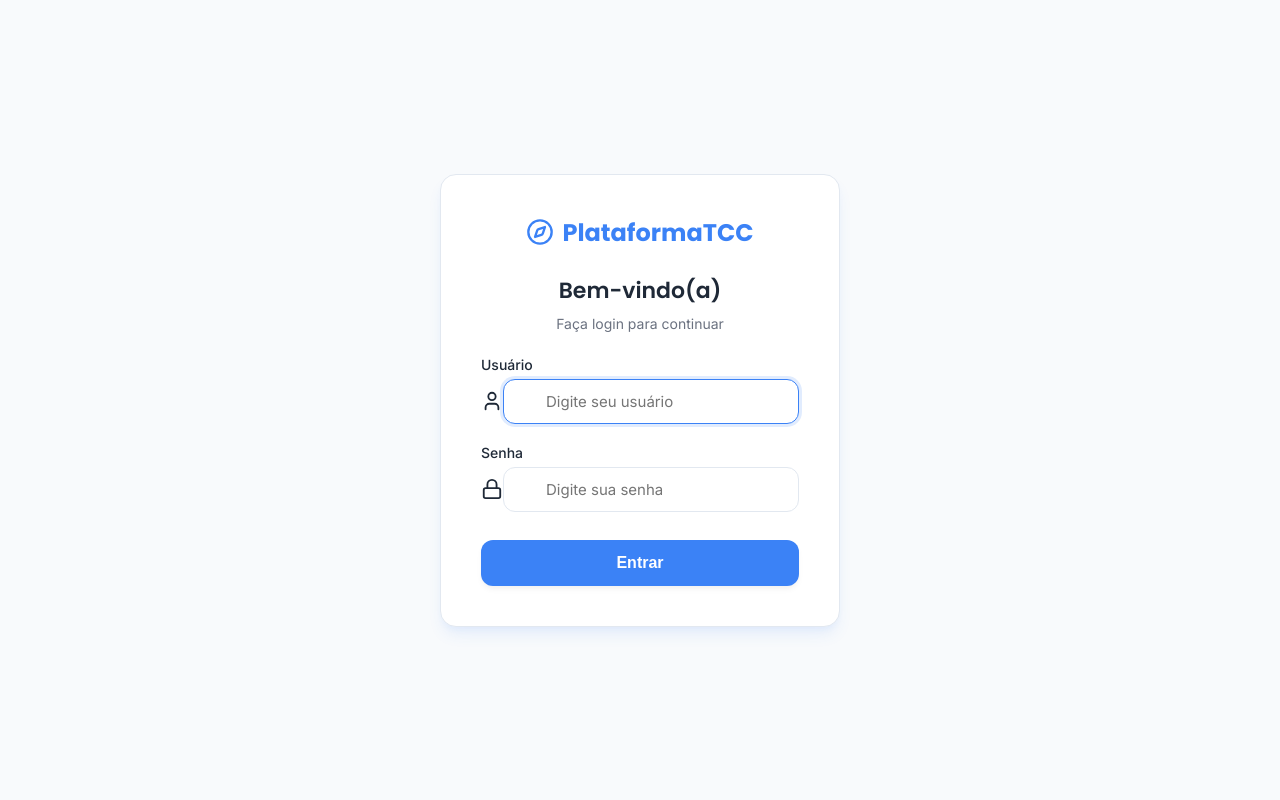
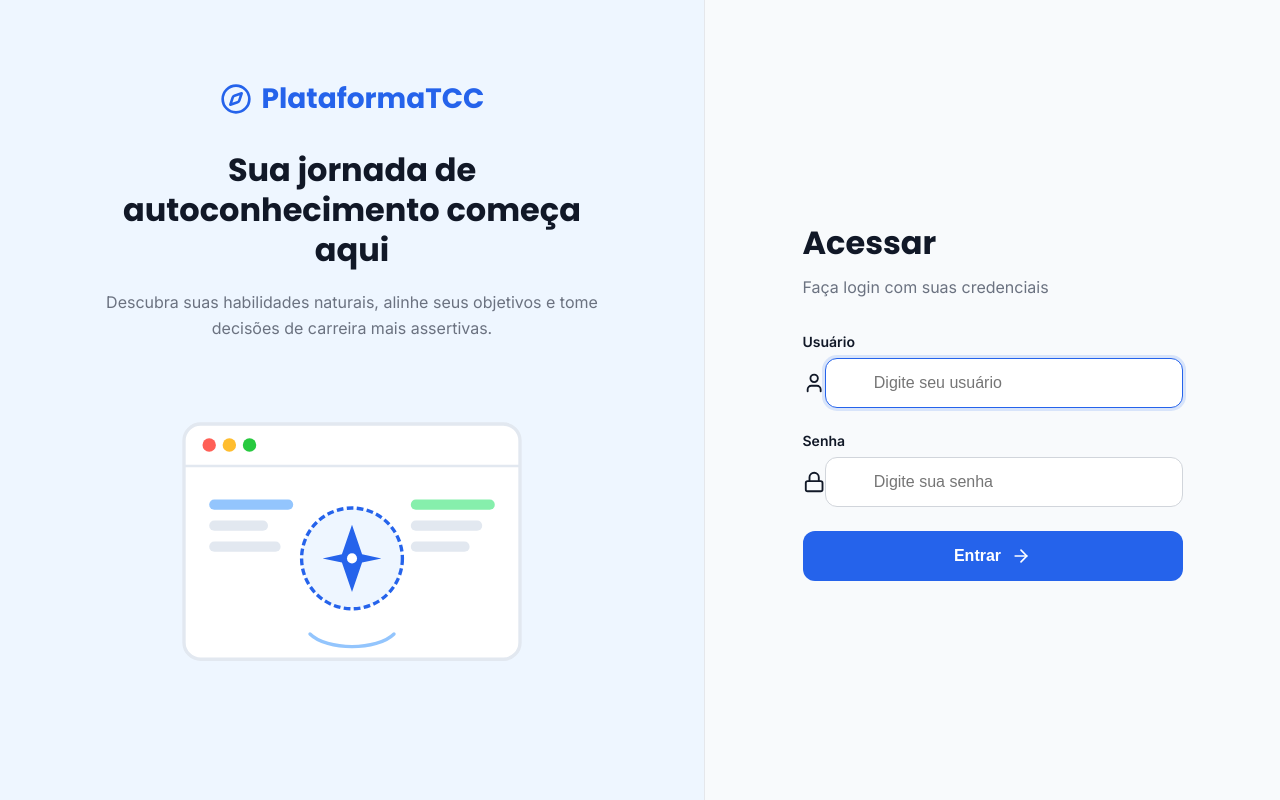
Before and after one commit to joicexds/PlataformaTCC, a Django app: page /login/ in a window 1280 px wide. Run offline with Django 4.2, Linux system fonts and the light colour scheme.

Commit message:
Atualizada tela de login para layout de duas colunas conforme tabela de especificações

```diff
--- a/templates/login.html
+++ b/templates/login.html
@@ -3,25 +3,24 @@
 <head>
     <meta charset="UTF-8">
     <meta name="viewport" content="width=device-width, initial-scale=1.0">
-    <title>Entrar - PlataformaTCC</title>
+    <title>Acessar Plataforma - PlataformaTCC</title>
     <!-- Fonts -->
     <link rel="preconnect" href="https://fonts.googleapis.com">
     <link rel="preconnect" href="https://fonts.gstatic.com" crossorigin>
-    <link href="https://fonts.googleapis.com/css2?family=Inter:wght@300;400;500;600&family=Poppins:wght@400;500;600;700&display=swap" rel="stylesheet">
+    <link href="https://fonts.googleapis.com/css2?family=Inter:wght@300;400;500;600&family=Poppins:wght@600;700&display=swap" rel="stylesheet">
 
     <style>
         :root {
-            --bg-primary: #F8FAFC;
-            --bg-secondary: #EEF6FF;
-            --color-primary: #3B82F6;
-            --color-primary-hover: #2563EB;
-            --text-primary: #1F2937;
+            --bg-main: #F8FAFC;
+            --bg-institucional: #EEF6FF;
+            --color-primary: #2563EB;
+            --color-primary-hover: #1D4ED8;
+            --text-primary: #111827;
             --text-secondary: #6B7280;
-            --color-danger: #EF4444;
+            --border-color: #D1D5DB;
+            --color-danger: #B91C1C;
             --color-danger-bg: #FEE2E2;
-            --border-light: #E2E8F0;
-            --shadow-soft: 0 4px 6px -1px rgba(0, 0, 0, 0.05), 0 2px 4px -1px rgba(0, 0, 0, 0.02);
-            --shadow-medium: 0 10px 15px -3px rgba(59, 130, 246, 0.1), 0 4px 6px -2px rgba(59, 130, 246, 0.05);
+            --shadow-soft: 0 4px 6px -1px rgba(0, 0, 0, 0.05);
         }
 
         * {
@@ -32,62 +31,124 @@
 
         body {
             font-family: 'Inter', sans-serif;
-            background-color: var(--bg-primary);
+            background-color: var(--bg-main);
             color: var(--text-primary);
+            min-height: 100vh;
             display: flex;
+            overflow-x: hidden;
+        }
+
+        /* Two-Column Grid Layout */
+        .login-wrapper {
+            display: flex;
+            width: 100%;
+            min-height: 100vh;
+        }
+
+        /* 55% Institutional / Left Column */
+        .column-presentation {
+            width: 55%;
+            background-color: var(--bg-institucional);
+            display: flex;
+            flex-direction: column;
             justify-content: center;
             align-items: center;
-            min-height: 100vh;
-            padding: 20px;
+            padding: 60px;
+            text-align: center;
+            position: relative;
         }
 
-        .login-card {
-            background-color: #FFFFFF;
-            border-radius: 16px;
-            padding: 40px;
-            box-shadow: var(--shadow-medium);
-            border: 1px solid var(--border-light);
-            width: 100%;
-            max-width: 400px;
-            text-align: center;
+        .presentation-content {
+            max-width: 500px;
+            z-index: 2;
         }
 
-        .logo {
+        .presentation-logo {
             display: inline-flex;
             align-items: center;
-            gap: 8px;
+            gap: 10px;
+            color: var(--color-primary);
             font-family: 'Poppins', sans-serif;
-            font-size: 24px;
+            font-size: 28px;
             font-weight: 700;
-            color: var(--color-primary);
             text-decoration: none;
-            margin-bottom: 24px;
+            margin-bottom: 30px;
+        }
+
+        .presentation-title {
+            font-family: 'Poppins', sans-serif;
+            font-size: 32px;
+            font-weight: 700;
+            line-height: 1.25;
+            color: var(--text-primary);
+            margin-bottom: 20px;
+        }
+
+        .presentation-subtitle {
+            font-size: 16px;
+            color: var(--text-secondary);
+            line-height: 1.6;
+            margin-bottom: 40px;
+        }
+
+        .illustration-box {
+            width: 100%;
+            max-width: 420px;
+            margin: 0 auto;
+        }
+
+        .illustration-svg {
+            width: 100%;
+            height: auto;
+        }
+
+        /* 45% Login / Right Column */
+        .column-login {
+            width: 45%;
+            background-color: var(--bg-main);
+            display: flex;
+            flex-direction: column;
+            justify-content: center;
+            align-items: center;
+            padding: 60px 40px;
+            border-left: 1px solid #E5E7EB;
+        }
+
+        .login-container {
+            width: 100%;
+            max-width: 380px;
+        }
+
+        .login-header {
+            margin-bottom: 32px;
+            text-align: left;
         }
 
         .login-header h2 {
             font-family: 'Poppins', sans-serif;
-            font-size: 22px;
-            font-weight: 600;
+            font-size: 32px;
+            font-weight: 700;
+            color: var(--text-primary);
             margin-bottom: 8px;
         }
 
         .login-header p {
-            font-size: 14px;
+            font-size: 16px;
             color: var(--text-secondary);
-            margin-bottom: 24px;
         }
 
+        /* Form Controls */
         .form-group {
+            margin-bottom: 24px;
             text-align: left;
-            margin-bottom: 20px;
         }
 
         .form-group label {
             display: block;
             font-size: 14px;
-            font-weight: 500;
-            margin-bottom: 6px;
+            font-weight: 600;
             color: var(--text-primary);
+            margin-bottom: 8px;
         }
 
         .input-wrapper {
@@ -98,76 +159,131 @@
 
         .input-wrapper i {
             position: absolute;
-            left: 14px;
+            left: 16px;
             color: var(--text-secondary);
-            width: 18px;
-            height: 18px;
+            width: 20px;
+            height: 20px;
         }
 
         .form-control {
             width: 100%;
-            padding: 12px 14px 12px 42px;
-            font-size: 15px;
-            border: 1px solid var(--border-light);
+            height: 50px;
+            padding: 12px 16px 12px 48px;
+            font-size: 16px;
+            border: 1px solid var(--border-color);
             border-radius: 12px;
             outline: none;
             transition: all 0.3s ease;
-            font-family: 'Inter', sans-serif;
+            background-color: #FFFFFF;
+            color: var(--text-primary);
         }
 
         .form-control:focus {
             border-color: var(--color-primary);
-            box-shadow: 0 0 0 3px rgba(59, 130, 246, 0.15);
+            box-shadow: 0 0 0 3px rgba(37, 99, 235, 0.15);
         }
 
         .btn-submit {
             width: 100%;
-            padding: 14px;
+            height: 50px;
+            border: none;
+            border-radius: 12px;
+            background-color: var(--color-primary);
+            color: #FFFFFF;
             font-size: 16px;
             font-weight: 600;
-            border-radius: 12px;
-            border: none;
-            background-color: var(--color-primary);
-            color: #FFFFFF;
             cursor: pointer;
-            box-shadow: var(--shadow-soft);
             transition: all 0.3s ease;
-            margin-top: 8px;
+            margin-top: 10px;
+            display: flex;
+            align-items: center;
+            justify-content: center;
+            gap: 10px;
         }
 
         .btn-submit:hover {
             background-color: var(--color-primary-hover);
-            transform: translateY(-1px);
-            box-shadow: var(--shadow-medium);
         }
 
         .alert-error {
             background-color: var(--color-danger-bg);
             border: 1px solid #FCA5A5;
-            color: #B91C1C;
-            padding: 12px;
+            color: var(--color-danger);
+            padding: 14px;
             border-radius: 12px;
             font-size: 14px;
-            margin-bottom: 20px;
-            text-align: left;
+            margin-bottom: 24px;
             display: flex;
             align-items: center;
             gap: 10px;
+        }
+
+        /* Responsiveness */
+        @media (max-width: 1024px) {
+            .column-presentation {
+                display: none;
+            }
+            .column-login {
+                width: 100%;
+                border-left: none;
+            }
         }
     </style>
 </head>
 <body>
 
-    <div class="login-card">
-        <!-- Logo -->
-        <a href="/" class="logo">
-            <i data-lucide="compass" style="width: 28px; height: 28px;"></i>
+    <div class="login-wrapper">
+
+        <!-- Left Column: Presentation (55%) -->
+        <div class="column-presentation">
+            <div class="presentation-content">
+                <a href="/" class="presentation-logo">
+                    <i data-lucide="compass" style="width: 32px; height: 32px;"></i>
                     <span>PlataformaTCC</span>
                 </a>
+                <h1 class="presentation-title">Sua jornada de autoconhecimento começa aqui</h1>
+                <p class="presentation-subtitle">
+                    Descubra suas habilidades naturais, alinhe seus objetivos e tome decisões de carreira mais assertivas.
+                </p>
+                <div class="illustration-box">
+                    <!-- Clean SVG Illustration -->
+                    <svg class="illustration-svg" viewBox="0 0 500 400" fill="none" xmlns="http://www.w3.org/2000/svg">
+                        <!-- Floating dashboard items -->
+                        <rect x="50" y="50" width="400" height="280" rx="20" fill="#FFFFFF" stroke="#E2E8F0" stroke-width="4" />
+                        <!-- Top Bar of Dashboard -->
+                        <line x1="50" y1="100" x2="450" y2="100" stroke="#E2E8F0" stroke-width="3" />
+                        <circle cx="80" cy="75" r="8" fill="#FF5F56" />
+                        <circle cx="104" cy="75" r="8" fill="#FFBD2E" />
+                        <circle cx="128" cy="75" r="8" fill="#27C93F" />
+
+                        <!-- Illustration content: Compass & Charts -->
+                        <circle cx="250" cy="210" r="60" fill="#EEF6FF" stroke="#2563EB" stroke-width="4" stroke-dasharray="8 4" />
+                        <path d="M250 170 L262 205 L285 210 L262 215 L250 250 L238 215 L215 210 L238 205 Z" fill="#2563EB" />
+                        <circle cx="250" cy="210" r="6" fill="#FFFFFF" />
+
+                        <!-- Decorative graphs -->
+                        <rect x="80" y="140" width="100" height="12" rx="6" fill="#93C5FD" />
+                        <rect x="80" y="165" width="70" height="12" rx="6" fill="#E2E8F0" />
+                        <rect x="80" y="190" width="85" height="12" rx="6" fill="#E2E8F0" />
+
+                        <rect x="320" y="140" width="100" height="12" rx="6" fill="#86EFAC" />
+                        <rect x="320" y="165" width="85" height="12" rx="6" fill="#E2E8F0" />
+                        <rect x="320" y="190" width="70" height="12" rx="6" fill="#E2E8F0" />
+
+                        <!-- Connection lines -->
+                        <path d="M200 300 C 220 320, 280 320, 300 300" stroke="#93C5FD" stroke-width="4" stroke-linecap="round" />
+                    </svg>
+                </div>
+            </div>
+        </div>
+
+        <!-- Right Column: Login (45%) -->
+        <div class="column-login">
+            <div class="login-container">
 
                 <div class="login-header">
-            <h2>Bem-vindo(a)</h2>
-            <p>Faça login para continuar</p>
+                    <h2>Acessar</h2>
+                    <p class="presentation-subtitle" style="margin-bottom: 0;">Faça login com suas credenciais</p>
                 </div>
 
                 <form method="post">
@@ -175,11 +291,12 @@
 
                     {% if form.errors %}
                     <div class="alert-error">
-                <i data-lucide="alert-circle" style="width: 18px; height: 18px; flex-shrink: 0;"></i>
+                        <i data-lucide="alert-circle" style="width: 20px; height: 20px; flex-shrink: 0;"></i>
                         <span>Usuário ou senha incorretos.</span>
                     </div>
                     {% endif %}
 
+                    <!-- Username -->
                     <div class="form-group">
                         <label for="id_username">Usuário</label>
                         <div class="input-wrapper">
@@ -188,6 +305,7 @@
                         </div>
                     </div>
 
+                    <!-- Password -->
                     <div class="form-group">
                         <label for="id_password">Senha</label>
                         <div class="input-wrapper">
@@ -196,10 +314,16 @@
                         </div>
                     </div>
 
+                    <!-- Submit -->
                     <button type="submit" class="btn-submit">
-                Entrar
+                        <span>Entrar</span>
+                        <i data-lucide="arrow-right" style="width: 20px; height: 20px;"></i>
                     </button>
                 </form>
+
+            </div>
+        </div>
+
     </div>
 
     <!-- Icons -->
```
Lines whose indentation alone changed are shown as unchanged.
